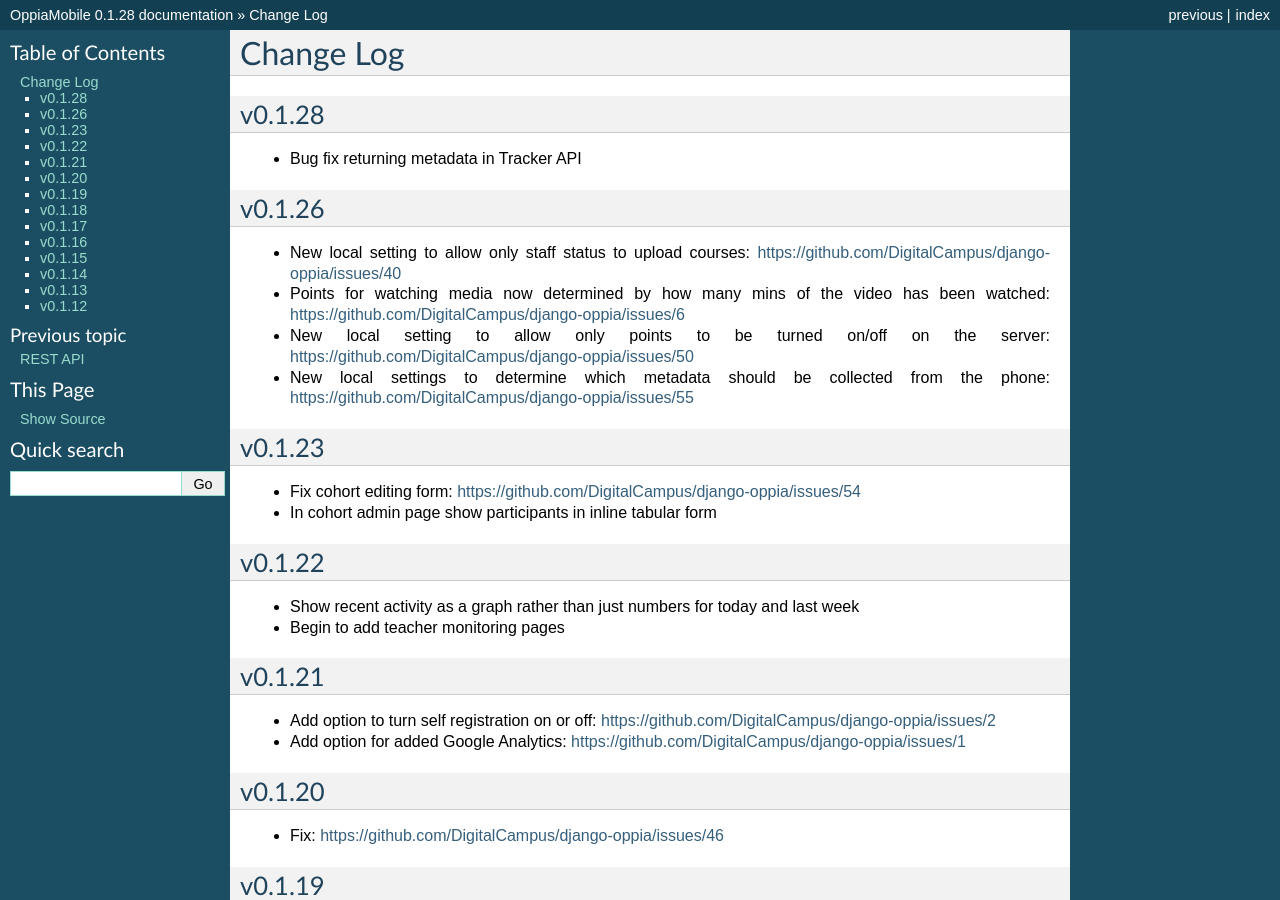
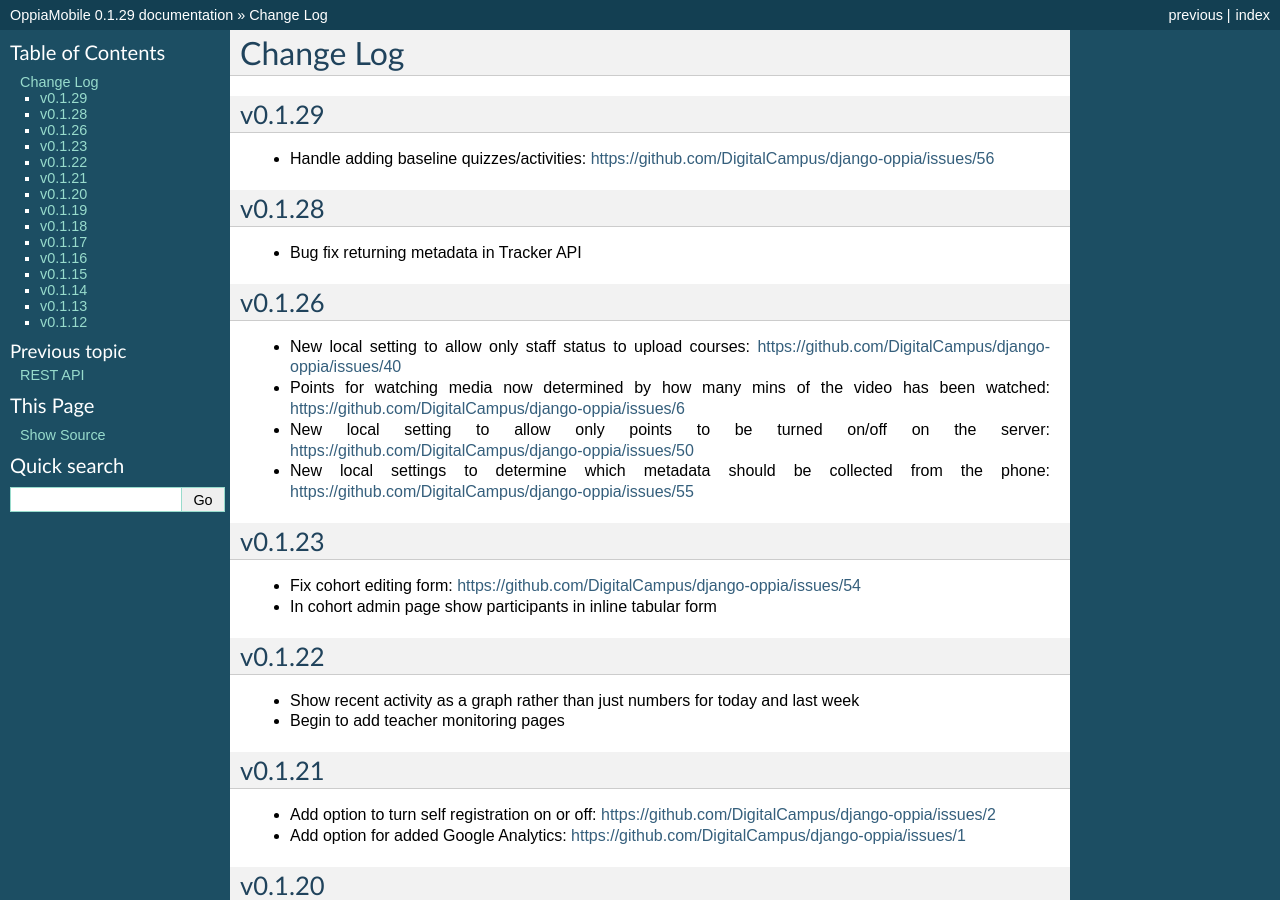
Before and after one commit to DigitalCampus/django-oppia, a Sphinx documentation site: the page built from docs/changelog.rst, in a window 1280 px wide and 900 px high. Built offline with Sphinx 7.4.7, drawn with Linux system fonts in a browser that asks for light colours; the version number is read from the project's files by our own code; some of the changed text lies outside the part shown.

Commit message:
CLOSED - task 56: Add option for baseline quizzes/activities https://github.com/DigitalCampus/django-oppia/issues/issue/56

```diff
--- a/docs/changelog.rst
+++ b/docs/changelog.rst
@@ -1,5 +1,10 @@
 Change Log
 ============
+
+v0.1.29
+-------
+* Handle adding baseline quizzes/activities: https://github.com/DigitalCampus/django-oppia/issues/56
+
 v0.1.28
 -------
 * Bug fix returning metadata in Tracker API
--- a/docs/conf.py
+++ b/docs/conf.py
@@ -56,9 +56,9 @@
 # built documents.
 #
 # The short X.Y version.
-version = '0.1.28'
+version = '0.1.29'
 # The full version, including alpha/beta/rc tags.
-release = '0.1.28'
+release = '0.1.29'
 
 # The language for content autogenerated by Sphinx. Refer to documentation
 # for a list of supported languages.
--- a/oppia/__init__.py
+++ b/oppia/__init__.py
@@ -1 +1 @@
-VERSION = (0, 1, 28, 'alpha', 0)
+VERSION = (0, 1, 29, 'alpha', 0)
--- a/setup.py
+++ b/setup.py
@@ -8,7 +8,7 @@
 
 setup(
     name='django-oppia',
-    version='0.1.28',
+    version='0.1.29',
     packages=['oppia','oppia.quiz','oppia.api','oppia.profile','oppia.quiz.api', 'oppia.migrations', 'oppia.quiz.migrations', 'oppia.mobile'],
     include_package_data=True,
     license='GNU GPL v3 License',  # example license
```
